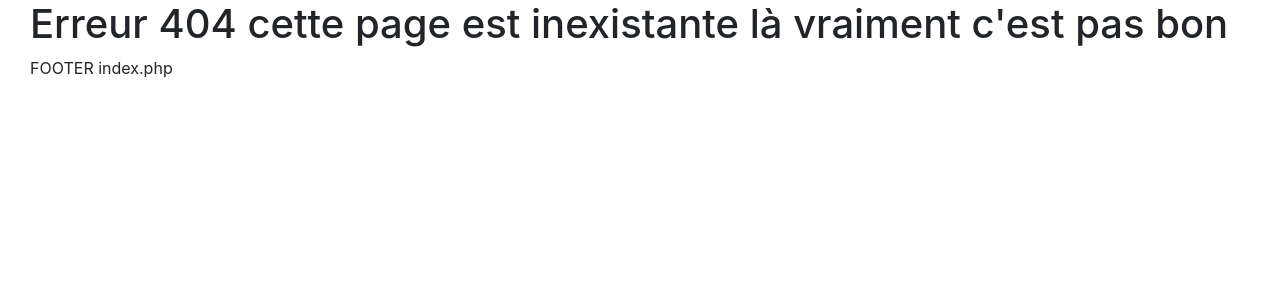
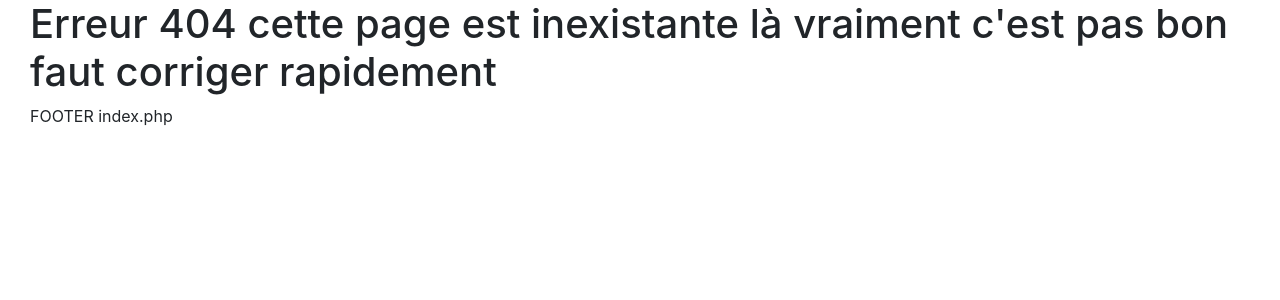
Before and after one commit to AJAHdF/afpa_mvc, a PHP site: page /error404 in a window 1280 px wide. Shown: the part 48-348 px from the top of the page. Run offline with PHP 8.4, Linux system fonts and the light colour scheme.

Commit message:
modif index.view.php dans dossier error404

```diff
--- a/template/error404/index.view.php
+++ b/template/error404/index.view.php
@@ -1,3 +1,3 @@
 <h1>
-    Erreur 404 cette page est inexistante là vraiment c'est pas bon
+    Erreur 404 cette page est inexistante là vraiment c'est pas bon faut corriger rapidement
 </h1>
```
